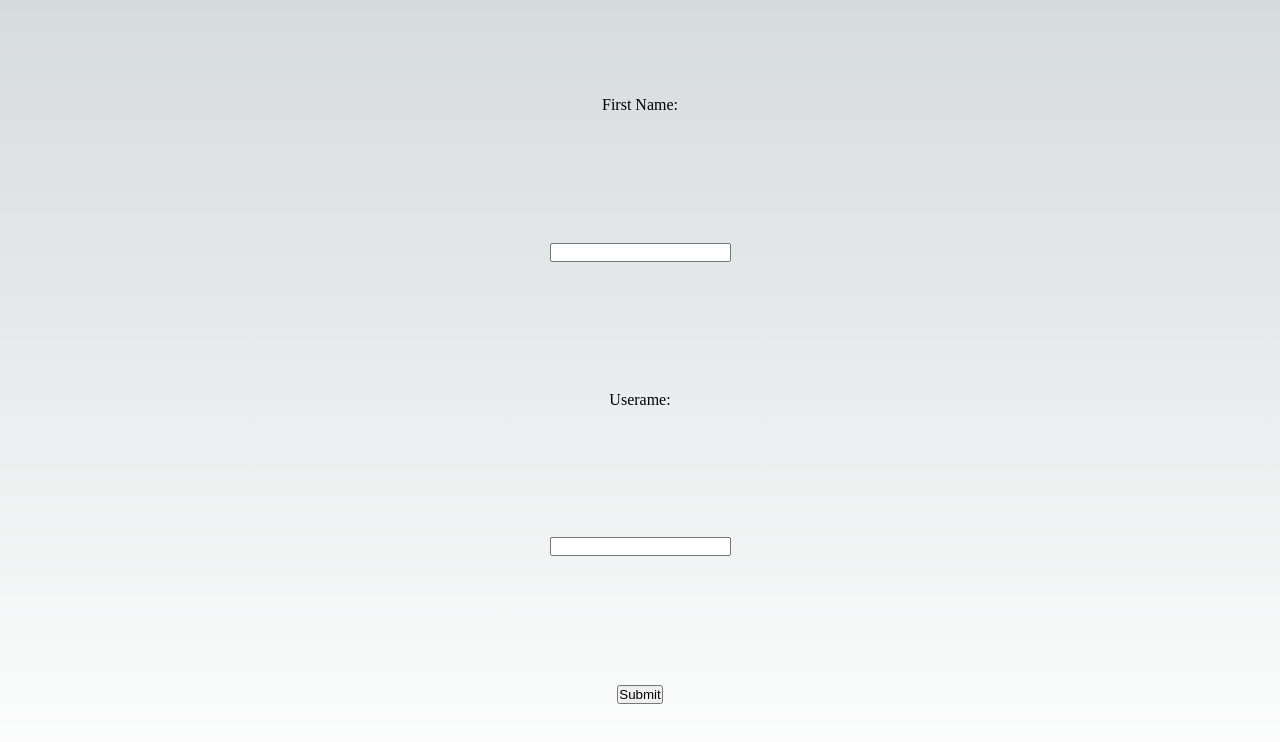
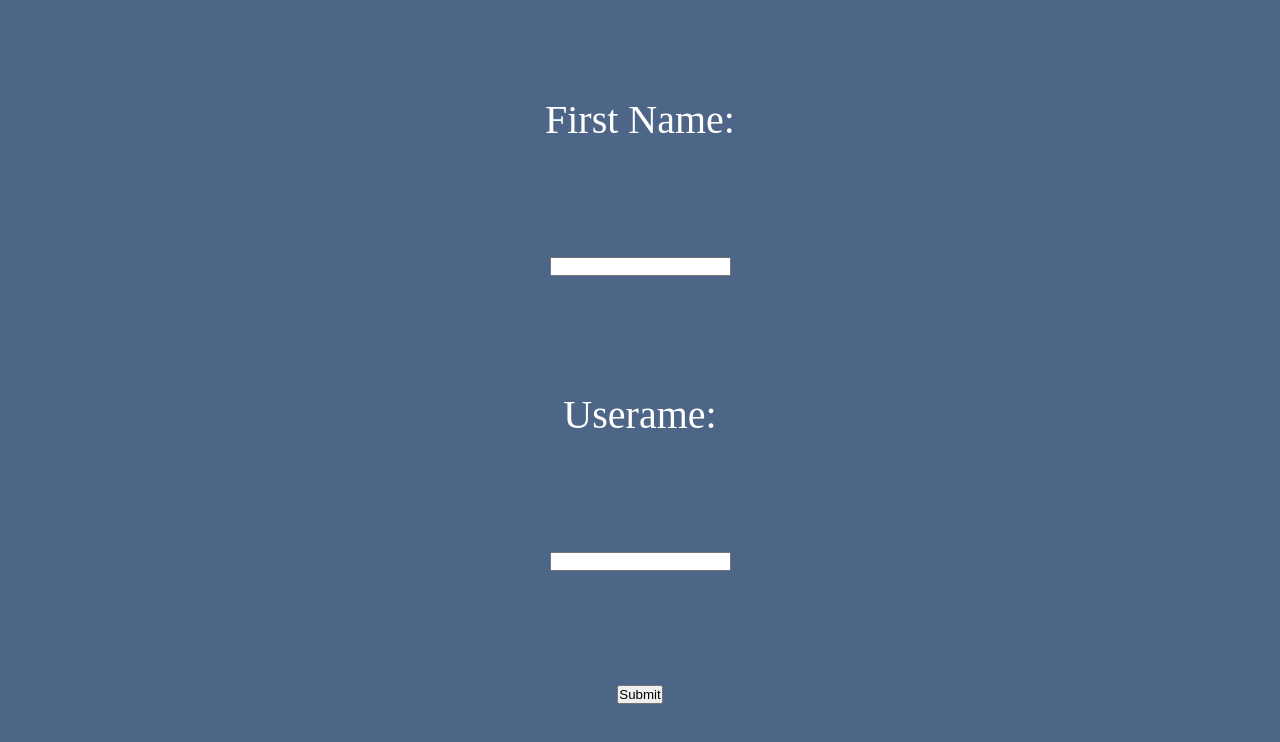
Before and after one commit to wendyychenn/week2styled, a Next.js app: page / in a window 1280 px wide. Shown: the top 742 px of the page. Built offline with nearby package versions, Linux system fonts and the light colour scheme.

Commit message:
Update Home.module.css

```diff
--- a/styles/Home.module.css
+++ b/styles/Home.module.css
@@ -5,6 +5,10 @@
   align-items: center;
   padding: 6rem;
   min-height: 100vh;
+  background-color: rgb(77 101 135);
+    color: white;
+    font-size: 40px;
+    font-family: inherit;
 }
 
 .description {
```
